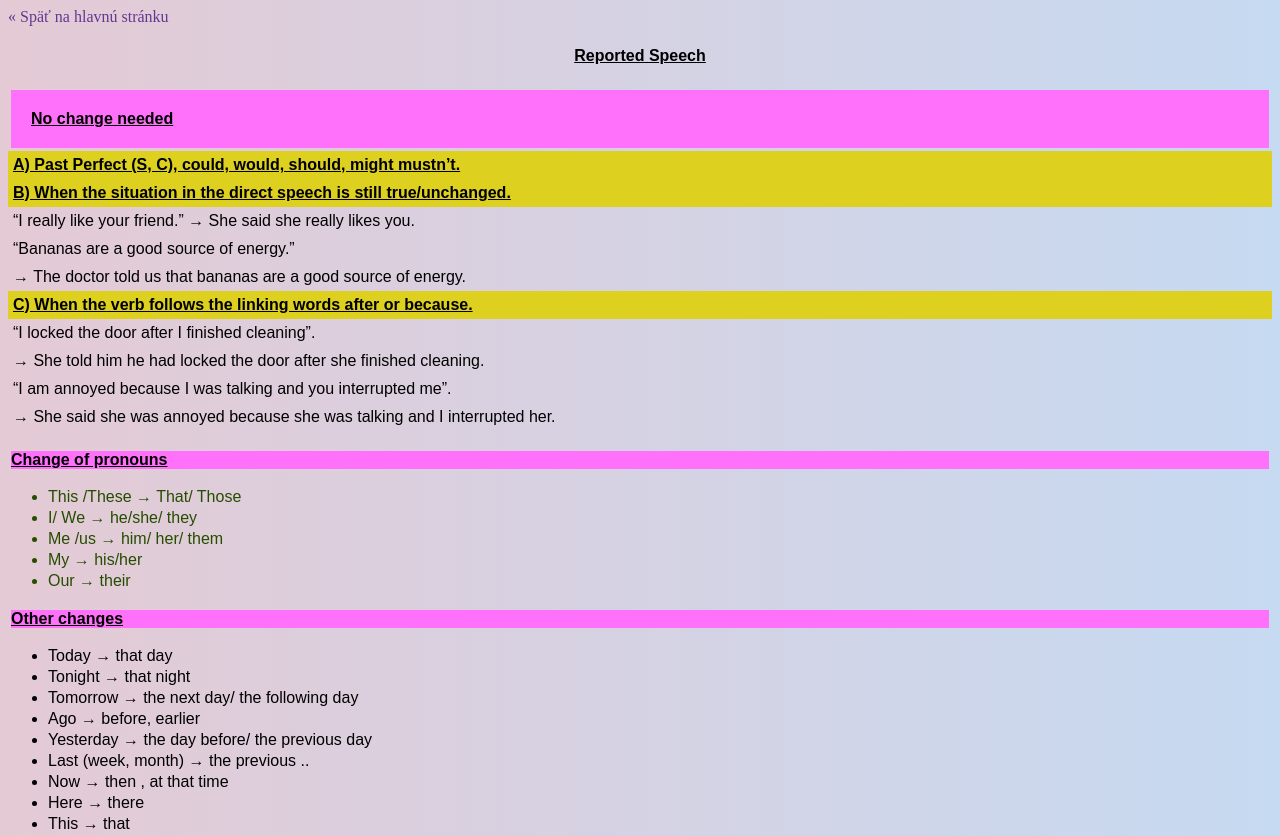
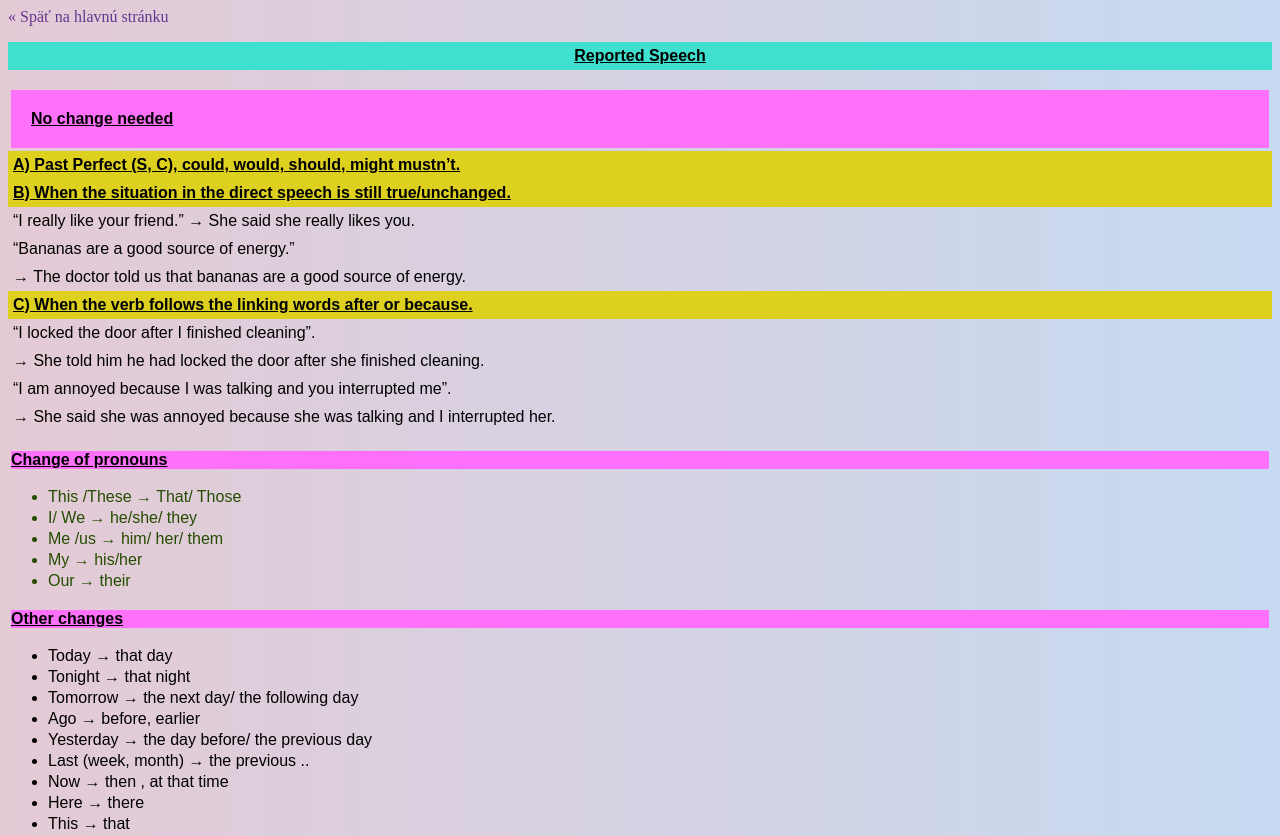
Before and after one commit to Tinka8/snezenka.html, a plain HTML site: page rs.html in a window 1280 px wide. Shown: the top 836 px of the page. Drawn offline with Linux system fonts and the light colour scheme.

Commit message:
p backg color

```diff
--- a/styles.css
+++ b/styles.css
@@ -490,6 +490,7 @@ label {
 
 p {
     padding: 20px;
+    background-color: #40e0d0;
 }
 
 .und {
```
